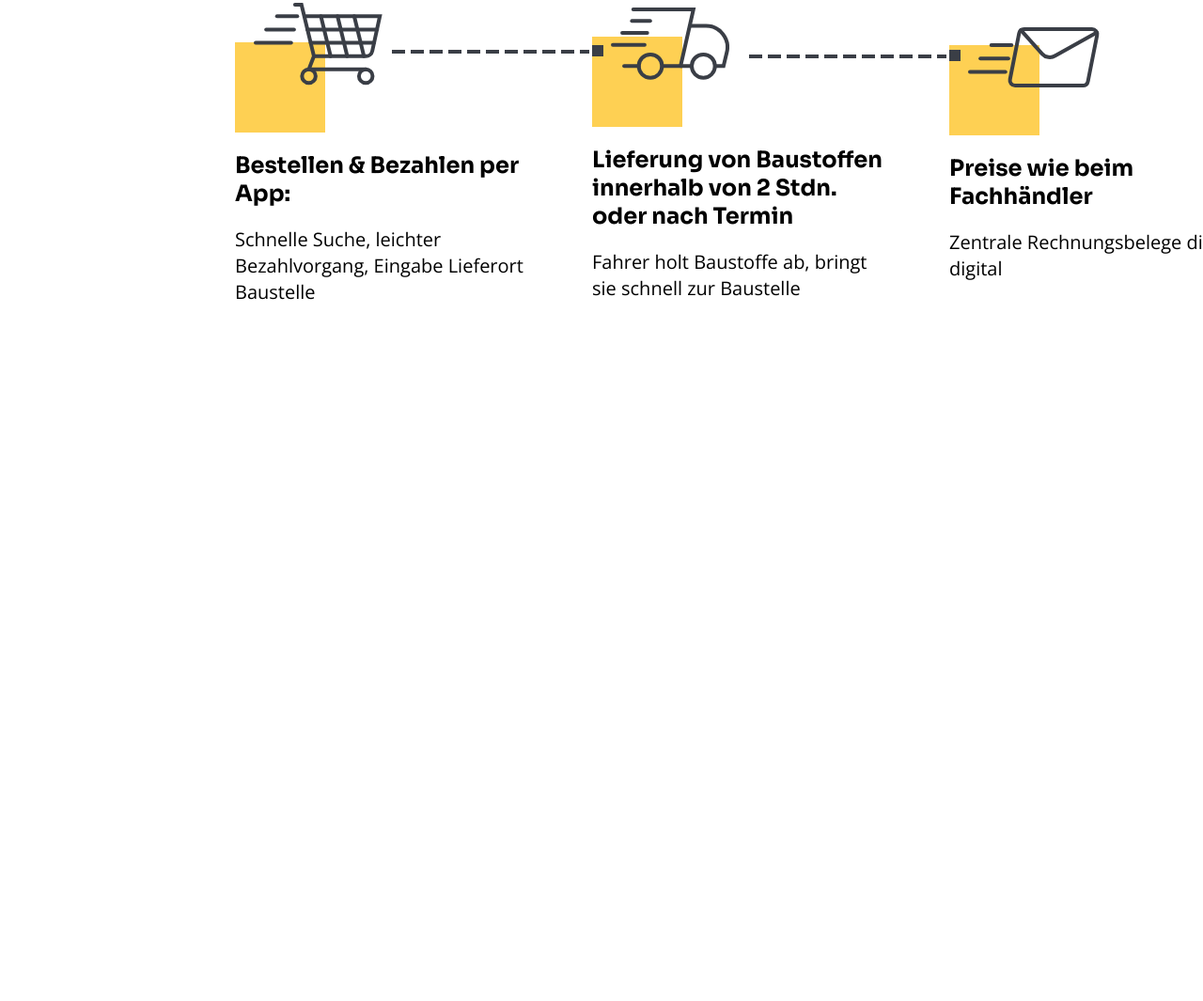
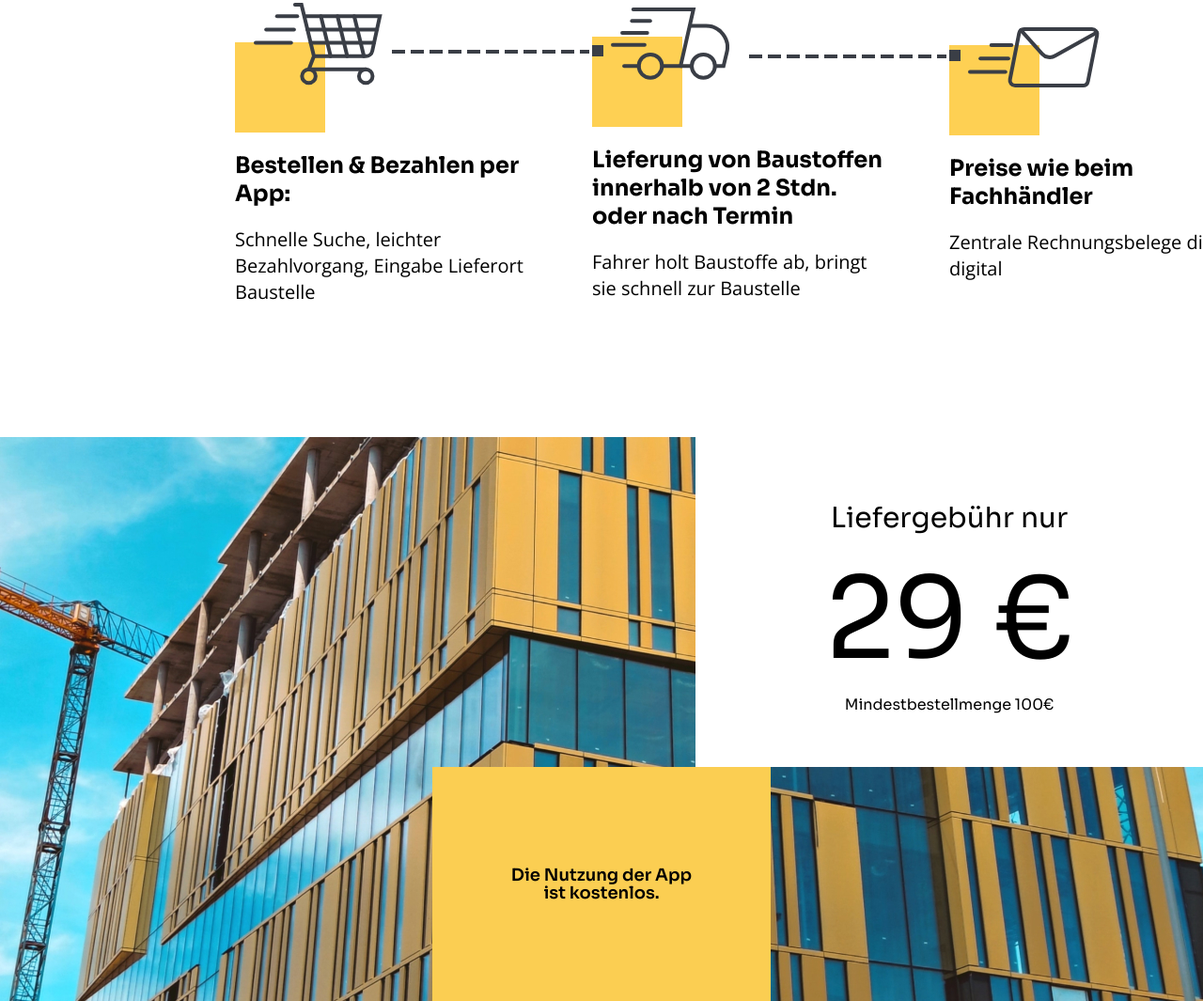
Before and after one commit to AkintsevaElizaveta/sofortbou_web, a plain HTML site: page index.html in a window 1280 px wide. Shown: the part 1897-2962 px from the top of the page at 94% size. Before the commit the page ends 2362 px from the top, so only its background shows below. Drawn offline with nearby package versions, Linux system fonts and the light colour scheme.

Commit message:
created app page

```diff
--- a/css/main.scss
+++ b/css/main.scss
@@ -131,7 +131,6 @@ body{
       top: 38px;
       right: -67px;
     }
-
   }
   .img_cover{
     margin: 0 0 65px 20px;
@@ -160,3 +159,49 @@ body{
     line-height: 28px;
   }
 }
+.app_page{
+  background: url("../images/app_bg.jpg") 50% 50% no-repeat;
+  background-size: cover;
+  width: 100vw;
+  height: auto;
+  &__price_box{
+    width: 540px;
+    height: 351px;
+    margin: 0 0 0 auto;
+    background: white;
+    font-weight: 400;
+    color: black;
+    display: flex;
+    flex-direction: column;
+    align-items: center;
+    justify-content: center;
+  }
+  &__comment_box{
+    width: 360px;
+    height: 249px;
+    background: #FBCE52;
+    margin: 0 auto;
+    display: flex;
+    align-items: center;
+    justify-content: center;
+  }
+  &__comment{
+    font-size: 25px;
+    line-height: 32px;
+    font-weight: 600;
+    text-align: center;
+    margin: 0;
+  }
+  &__price_title{
+    font-size: 30px;
+    line-height: 32px;
+  }
+  &__price{
+    font-size: 120px;
+    line-height: 126px;
+  }
+  &__comment{
+    font-size: 18px;
+    line-height: 19px;
+  }
+}
--- a/index.html
+++ b/index.html
@@ -76,6 +76,19 @@
                     </ul>
                 </div>
             </div>
+            <div class="app_page">
+                <div class="app_page__price_box">
+                    <p class="app_page__price_title">Liefergebühr nur</p>
+                    <span class="app_page__price">29 €</span>
+                    <p class="app_page__minimal_order">Mindestbestellmenge 100€</p>
+                </div>
+                <div class="app_page__comment_box">
+                    <p class="app_page__comment">
+                        Die Nutzung der App<br>ist kostenlos.
+                    </p>
+                </div>
+
+            </div>
         </main>
     </div>
 </body>
```
Also changed, not shown: css/main.css, images/app_bg.jpg (added), 1 other file.
